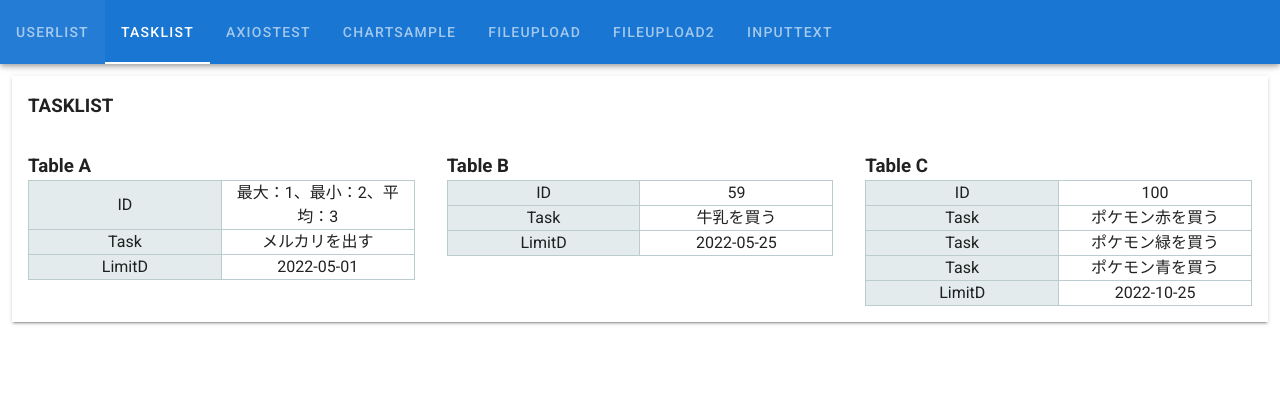
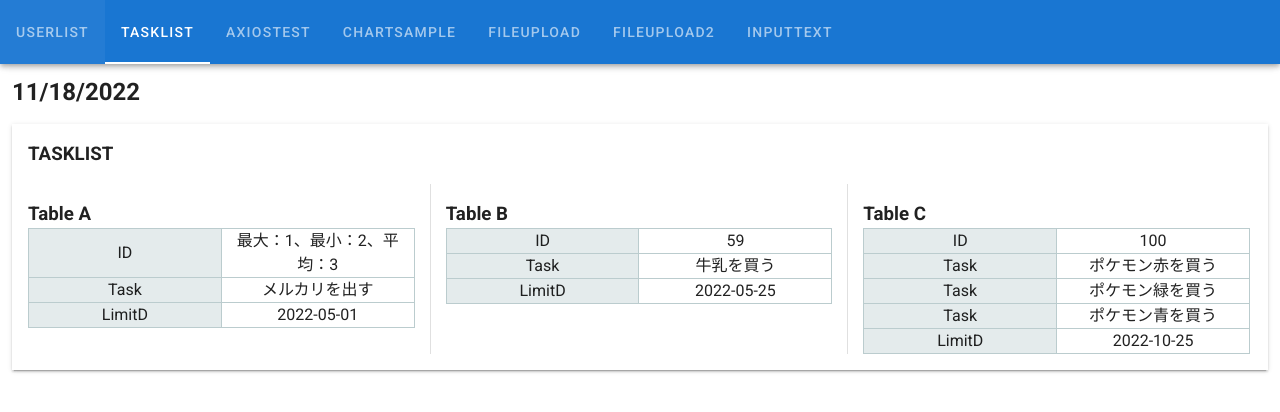
Before and after one commit to subretu/vue-sample-project, a Vue app in the folder frontend/: page /tasklist in a window 1280 px wide. Shown: the top 412 px of the page. Built offline with nearby package versions, Linux system fonts and the light colour scheme.

Commit message:
add divider and show date

```diff
--- a/frontend/src/views/TaskList.vue
+++ b/frontend/src/views/TaskList.vue
@@ -1,6 +1,11 @@
 <!-- eslint-disable vue/require-v-for-key -->
 <template>
   <v-container class="pa-3" fluid>
+    <div v-show="date">
+      <p class="text-h5">
+        <strong>{{ date }}</strong>
+      </p>
+    </div>
     <v-card class="translucent" tile>
       <h3 class="pa-4">TASKLIST</h3>
       <v-row class="ma-0">
@@ -27,6 +32,7 @@
             </tbody>
           </table>
         </v-col>
+        <v-divider vertical class="mb-4"></v-divider>
         <v-col class="pa-4" cols="4">
           <h3>Table B</h3>
           <table border="1" style="border-collapse: collapse">
@@ -46,6 +52,7 @@
             </tbody>
           </table>
         </v-col>
+        <v-divider vertical class="mb-4"></v-divider>
         <v-col class="pa-4" cols="4">
           <h3>Table C</h3>
           <table border="1" style="border-collapse: collapse">
@@ -108,7 +115,16 @@ export default {
           limitdate: "2022-10-25",
         },
       ],
+      date: "",
     };
+  },
+  methods: {
+    gettDate: function () {
+      return new Date().toLocaleDateString();
+    },
+  },
+  mounted: function () {
+    this.date = this.gettDate();
   },
 };
 </script>
```
